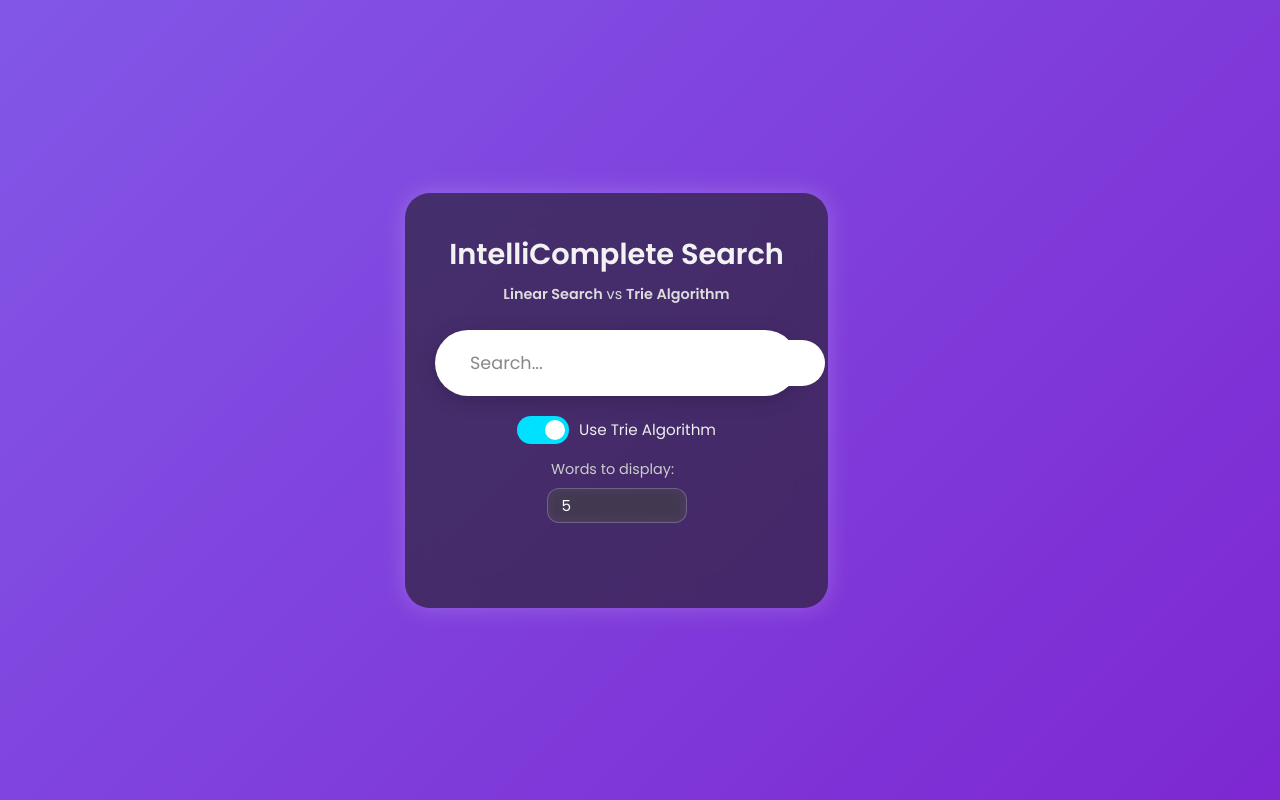
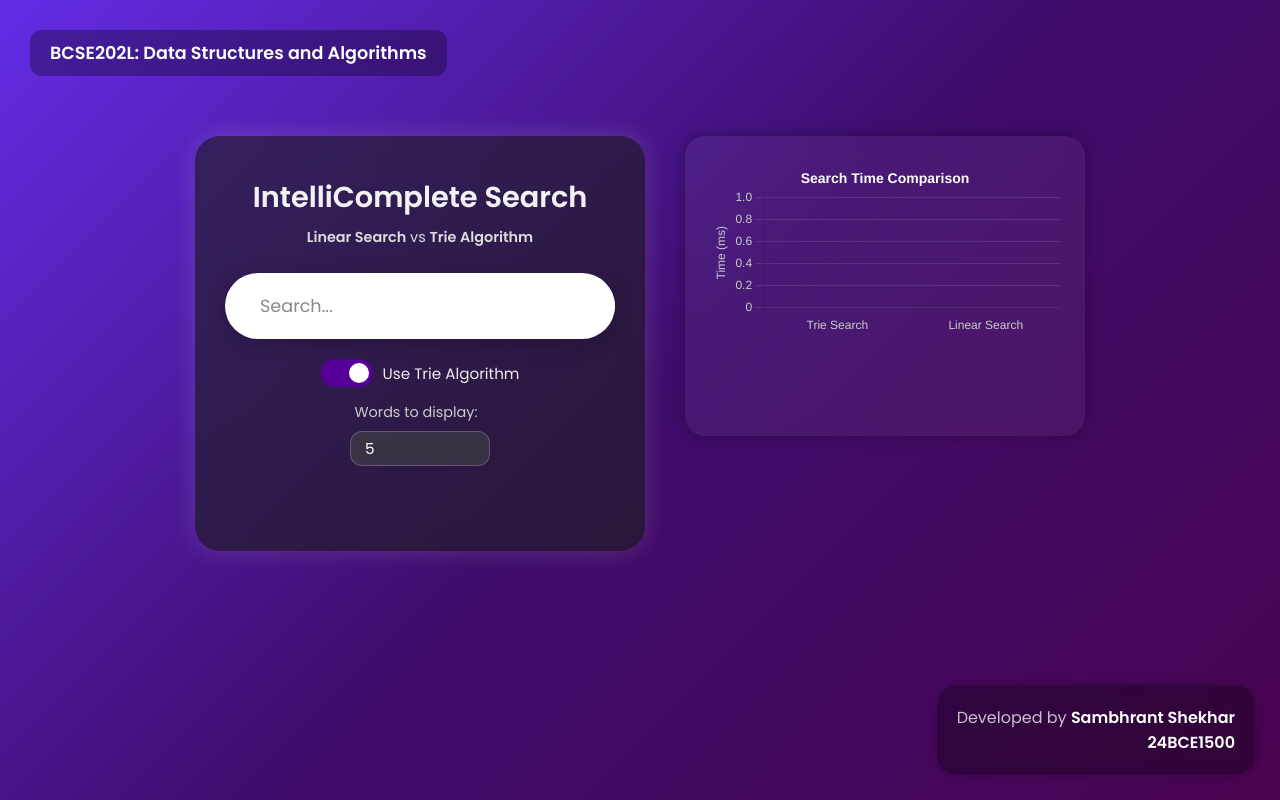
Before and after one commit to sambhrantshekhar/IntelliComplete, a Flask app: page / in a window 1280 px wide. Run offline with Flask 3, Linux system fonts and the light colour scheme; parts of the project's set-up code (start-up, migrations or seed data) failed here and were passed over.

Commit message:
made multiple changes in the design

```diff
--- a/app.py
+++ b/app.py
@@ -5,30 +5,17 @@
 
 app = Flask(__name__)
 
-# --------------------------
-# LOAD WORD DATA
-# --------------------------
 with open("words.json", encoding="utf-8") as f:
     data = json.load(f)
-    # Support both array or dictionary format
     if isinstance(data, dict):
         WORDS = list(data.keys())
     else:
         WORDS = data
-
-# Use a subset for faster startup (optional)
-# WORDS = WORDS[:80000]
-
-# --------------------------
-# INITIALIZE TRIE
-# --------------------------
 trie = Trie()
 for word in WORDS:
     trie.insert(word.lower())
 
-# --------------------------
-# ROUTES
-# --------------------------
+
 @app.route("/")
 def index():
     return render_template("index.html")
@@ -37,10 +24,12 @@
 @app.route("/search", methods=["POST"])
 def search():
     data = request.get_json()
-    prefix = data["prefix"].lower()
-    use_trie = data["useTrie"]
-    limit = data.get("limit", 10)  # default = 10
+    prefix = data.get("prefix", "").lower()
+    use_trie = data.get("useTrie", False)
+    limit = int(data.get("limit", 10))
 
+    if not prefix:
+        return jsonify({"results": [], "time": 0})
     REPEAT_COUNT = 20
     start_time = time.perf_counter()
 
@@ -54,11 +43,8 @@
 
     return jsonify({
         "results": results[:limit],
-        "time": round(elapsed_time, 3),
-        "total_words": len(WORDS),
-        "matches": len(results)
+        "time": round(elapsed_time, 3)
     })
-
 
 
 if __name__ == "__main__":
--- a/static/script.js
+++ b/static/script.js
@@ -2,12 +2,58 @@
 const suggestionsList = document.getElementById("suggestions");
 const stats = document.getElementById("stats");
 const useTrie = document.getElementById("useTrie");
+const limitSelect = document.getElementById("limitSelect");
 
 let debounceTimer;
 
+const ctx = document.getElementById("speedChart").getContext("2d");
+
+let speedChart = new Chart(ctx, {
+  type: "bar",
+  data: {
+    labels: ["Trie Search", "Linear Search"],
+    datasets: [
+      {
+        label: "Time (ms)",
+        data: [0, 0],
+        backgroundColor: ["#0fb800ff", "#bc1111ff"],
+        borderRadius: 8,
+      },
+    ],
+  },
+  options: {
+    responsive: true,
+    scales: {
+      y: {
+        beginAtZero: true,
+        title: { display: true, text: "Time (ms)", color: "#ccc" },
+        ticks: { color: "#ccc" },
+        grid: { color: "rgba(255,255,255,0.1)" },
+      },
+      x: {
+        ticks: { color: "#ccc" },
+        grid: { display: false },
+      },
+    },
+    plugins: {
+      legend: { display: false },
+      title: {
+        display: true,
+        text: "Search Time Comparison",
+        color: "#fff",
+        font: { size: 14 },
+      },
+    },
+    animation: {
+      duration: 700,
+      easing: "easeOutQuart",
+    },
+  },
+});
+
 inputBox.addEventListener("input", () => {
   clearTimeout(debounceTimer);
-  debounceTimer = setTimeout(fetchSuggestions, 200);
+  debounceTimer = setTimeout(fetchSuggestions, 250);
 });
 
 async function fetchSuggestions() {
@@ -15,25 +61,29 @@
   if (!prefix) {
     suggestionsList.innerHTML = "";
     stats.textContent = "";
+    updateChart(0, 0);
     return;
   }
 
-  const limit = document.getElementById("limitSelect").value;
+  const limit = parseInt(limitSelect?.value || 10);
 
+  const linearData = await measureSearch(prefix, false, limit);
+  const trieData = await measureSearch(prefix, true, limit);
+
+  const activeData = useTrie.checked ? trieData : linearData;
+  displaySuggestions(activeData.results, activeData.time);
+
+  updateChart(linearData.time, trieData.time);
+}
+
+async function measureSearch(prefix, useTrie, limit) {
   const response = await fetch("/search", {
     method: "POST",
     headers: { "Content-Type": "application/json" },
-    body: JSON.stringify({
-      prefix,
-      useTrie: useTrie.checked,
-      limit: parseInt(limit)
-    }),
+    body: JSON.stringify({ prefix, useTrie, limit }),
   });
-
-  const data = await response.json();
-  displaySuggestions(data.results, data.time);
+  return await response.json();
 }
-
 
 function displaySuggestions(words, time) {
   suggestionsList.innerHTML = "";
@@ -47,5 +97,12 @@
     suggestionsList.appendChild(li);
   });
 
-  stats.innerHTML = `⏱️ <b>${useTrie.checked ? "Trie" : "Linear"}</b> search took <b>${time} ms</b>`;
+  stats.innerHTML = `⏱️ <b>${useTrie.checked ? "Trie" : "Linear"}</b> search took
+  <b>${time} ms</b> (${words.length} results)`;
 }
+
+function updateChart(linearTime, trieTime) {
+  speedChart.data.labels = ["Trie Search", "Linear Search"];
+  speedChart.data.datasets[0].data = [trieTime, linearTime];
+  speedChart.update();
+}
--- a/static/styles.css
+++ b/static/styles.css
@@ -9,10 +9,10 @@
 }
 html, body {
   width: 100%;
-  overflow-x: hidden;  /* prevent horizontal scroll */
+  overflow-y: auto;
+  overflow-x: hidden;
 }
 
-/* Reset */
 * {
   margin: 0;
   padding: 0;
@@ -21,30 +21,43 @@
 }
 
 body {
-  height: 100vh;
-  background: linear-gradient(135deg, #8257e7, #7d24d0, #4a0451);
-  background-size: 100% 400%;
-  /* animation: gradientShift 10s ease infinite; */
-  display: flex;
-  flex-direction: column;
-  align-items: center;
-  justify-content: center;
-  overflow: hidden;
+  min-height: 100vh;
+  background: linear-gradient(135deg, #642ce6, #3f0d6d, #4a0451);
+  background-size: cover;
+  padding-top: 0px;
+  padding-bottom: 100px;
+  overflow-x: hidden;
+  overflow-y: auto;
   color: var(--text-light);
+  display: block;
 }
 
-/* @keyframes gradientShift {
-  0% { background-position: 0% 50%; }
-  50% { background-position: 100% 50%; }
-  100% { background-position: 0% 50%; }
-} */
+.subject-box {
+  position: relative;
+  margin: 30px 0 0 30px;
+  display: inline-block;
+  background: rgba(0, 0, 0, 0.3);
+  padding: 10px 20px;
+  border-radius: 12px;
+  backdrop-filter: blur(8px);
+  color: rgba(255, 255, 255, 0.9);
+  font-size: 1.1rem;
+  text-align: left;
+  max-width: 90vw;
+  /* border-left: 4px solid var(--accent); */
+}
 
-/* Glass container */
+
+.subject-box b {
+  color: #fff;
+  font-weight: 600;
+}
+
 .container {
   background: var(--bg-glass);
   backdrop-filter: blur(15px);
-  box-shadow: 0 0 25px rgba(255, 255, 255, 0.2);
-  border-radius: 25px;
+  box-shadow: 0 0 20px rgba(255, 255, 255, 0.2);
+  border-radius: 40px;
   padding: 40px 30px;
   text-align: center;
   width: 90%;
@@ -65,7 +78,6 @@
   margin-bottom: 25px;
 }
 
-/* Rounded Google-like Search Box */
 .search-box {
   background: white;
   border-radius: 50px;
@@ -89,7 +101,6 @@
   color: #888;
 }
 
-/* Centered Controls */
 .controls {
   margin-top: 20px;
   display: flex;
@@ -103,7 +114,6 @@
   color: #eee;
 }
 
-/* Toggle Switch */
 .switch {
   position: relative;
   display: inline-block;
@@ -152,6 +162,62 @@
   font-size: 0.9rem;
 }
 
+.content-wrapper {
+  display: flex;
+  justify-content: center;
+  align-items: flex-start;
+  gap: 40px;
+  flex-wrap: nowrap;
+  margin-top: 60px;
+  width: 100%;
+  padding: 0 20px;
+  box-sizing: border-box;
+}
+
+.container {
+  background: rgba(30, 30, 30, 0.6);
+  backdrop-filter: blur(15px);
+  box-shadow: 0 0 25px rgba(255, 255, 255, 0.15);
+  border-radius: 25px;
+  padding: 40px 30px;
+  text-align: center;
+  width: 100%;
+  max-width: 450px;
+}
+
+.chart-container {
+  background: rgba(255, 255, 255, 0.05);
+  backdrop-filter: blur(8px);
+  border-radius: 20px;
+  padding: 25px;
+  box-shadow: 0 0 15px rgba(0, 0, 0, 0.3);
+  width: 400px;
+  height: 300px;
+}
+
+#speedChart {
+  width: 100%;
+  height: 100%;
+}
+
+@media (max-width: 900px) {
+  .content-wrapper {
+    flex-direction: column;
+    align-items: center;
+  }
+
+  .chart-container {
+    width: 90%;
+    margin-top: 20px;
+  }
+}
+
+
+#speedChart {
+  width: 100%;
+  height: 250px;
+}
+
 #limitSelect {
   padding: 6px 12px;
   border-radius: 8px;
@@ -168,23 +234,22 @@
 }
 
 input:checked + .slider {
-  background-color: #00e0ff;
+  background-color: #540099;
 }
 
 input:checked + .slider:before {
   transform: translateX(24px);
 }
 
-/* Suggestion List */
 #suggestions {
   list-style: none;
   margin-top: 25px;
   text-align: left;
   padding-left: 0;
-  max-height: 300px;          /* limit height of suggestions area */
-  overflow-y: auto;           /* enable vertical scrolling */
-  scrollbar-width: thin;      /* modern browsers */
-  scrollbar-color: #555 #111; /* custom scrollbar color */
+  max-height: 300px;
+  overflow-y: auto;
+  scrollbar-width: thin;
+  scrollbar-color: #555 #111;
 }
 
 #suggestions::-webkit-scrollbar {
@@ -209,25 +274,22 @@
 #suggestions li:hover {
   background: rgba(255, 255, 255, 0.35);
   color: black;
-  transform: scale(1.03);
+  transform: scale(0.95);
 }
 
-
-/* Stats */
 #stats {
   margin-top: 20px;
   font-size: 0.9rem;
   color: #f0f0f0;
 }
 
-/* Footer */
 footer {
   margin-top: 25px;
   color: rgba(255,255,255,0.8);
   font-size: 0.85rem;
   letter-spacing: 0.5px;
 }
-/* Container styling */
+
 .dropdown-container {
   margin-top: 15px;
   text-align: center;
@@ -239,15 +301,33 @@
   gap: 8px;
 }
 
-/* Label */
+
 .dropdown-container label {
   font-size: 0.9rem;
   color: #ccc;
 }
 
-/* Modern minimal select */
+/*my name and reg no.*/
+.signature {
+  position: fixed;
+  bottom: 25px;
+  right: 25px;
+  text-align: right;
+  font-size: 1.0rem;
+  color: rgba(255, 255, 255, 0.75);
+  background: rgba(0, 0, 0, 0.3);
+  padding: 20px 20px 20px 20px;
+  border-radius: 20px;
+  backdrop-filter: blur(8px);
+  box-shadow: 0 0 10px rgba(0, 0, 0, 0.2);
+}
+
+.signature b {
+  color: #fff;
+}
+
 #limitSelect {
-  appearance: none;                 /* remove native arrow */
+  appearance: none;
   -webkit-appearance: none;
   -moz-appearance: none;
   background: rgba(255, 255, 255, 0.1);
@@ -264,7 +344,6 @@
   backdrop-filter: blur(6px);
 }
 
-/* Add custom dropdown arrow */
 #limitSelect::after {
   content: "▼";
   position: absolute;
@@ -273,7 +352,6 @@
   transform: translateY(-50%);
 }
 
-/* Hover / focus effects */
 #limitSelect:hover,
 #limitSelect:focus {
   background: rgba(255, 255, 255, 0.15);
@@ -281,12 +359,10 @@
   box-shadow: 0 0 6px rgba(255, 255, 255, 0.2);
 }
 
-/* Remove ugly blue highlight on focus */
 #limitSelect:focus-visible {
   outline: none;
 }
 
-/* Optional: make options menu look cleaner */
 #limitSelect option {
   background: #222;
   color: #fff;
@@ -294,7 +370,6 @@
   font-size: 0.9rem;
 }
 
-/* Animation */
 @keyframes fadeIn {
   from {
     opacity: 0;
@@ -305,3 +380,12 @@
     transform: translateY(0);
   }
 }
+@keyframes fadeInBox {
+  from { opacity: 0; transform: translateY(-10px); }
+  to { opacity: 1; transform: translateY(0); }
+}
+
+.subject-box,
+.signature {
+  animation: fadeInBox 1s ease-in-out;
+}
--- a/templates/index.html
+++ b/templates/index.html
@@ -9,6 +9,13 @@
 
 <body>
   <div class="overlay">
+
+    <div class="subject-box">
+      <p><b>BCSE202L: Data Structures and Algorithms</b></p>
+    </div>
+
+    <div class="content-wrapper">
+
       <div class="container">
         <h1 class="title">IntelliComplete Search</h1>
         <p class="subtitle"><b>Linear Search</b> vs <b>Trie Algorithm</b></p>
@@ -30,18 +37,28 @@
           <select id="limitSelect">
             <option value="5" selected>5</option>
             <option value="10">10</option>
-          <option value="15">10</option>
+            <option value="15">15</option>
             <option value="20">20</option>
             <option value="50">50</option>
           </select>
         </div>
 
-
         <ul id="suggestions"></ul>
         <div id="stats"></div>
       </div>
+
+      <div class="chart-container">
+        <canvas id="speedChart"></canvas>
       </div>
 
+    </div>
+
+    <div class="signature">
+      <p>Developed by <b>Sambhrant Shekhar</b><br><b>24BCE1500</b></p>
+    </div>
+
+  </div>
+  <script src="https://cdn.jsdelivr.net/npm/chart.js"></script>
   <script src="{{ url_for('static', filename='script.js') }}"></script>
 </body>
 </html>
```
Lines whose indentation alone changed are shown as unchanged.
